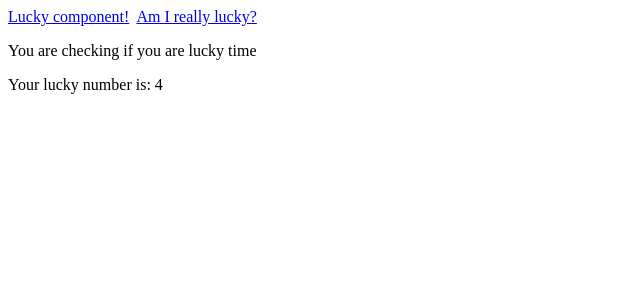
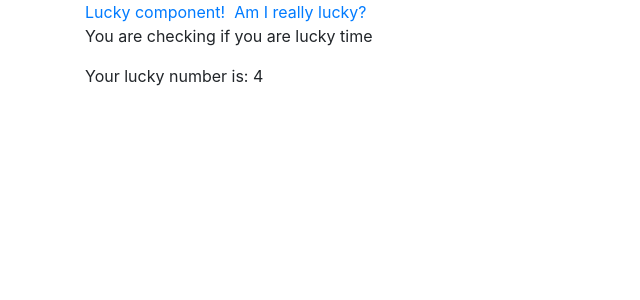
Before and after one commit to kumaruidivloper/memoryLeakApp, an Angular app: page /lucky in a window 1280 px wide. Shown: the top 300 px of the page, without its empty margins (0-640 px from the left). Built offline with nearby package versions, Linux system fonts and the light colour scheme.

Commit message:
bootstarp-with-memory-leak

```diff
--- a/angular.json
+++ b/angular.json
@@ -27,7 +27,8 @@
               "src/assets"
             ],
             "styles": [
-              "src/styles.scss"
+              "src/styles.scss",
+              "node_modules/bootstrap/dist/css/bootstrap.min.css"
             ],
             "scripts": [],
             "es5BrowserSupport": true
--- a/package.json
+++ b/package.json
@@ -19,6 +19,7 @@
     "@angular/platform-browser": "~7.2.0",
     "@angular/platform-browser-dynamic": "~7.2.0",
     "@angular/router": "~7.2.0",
+    "bootstrap": "^4.3.1",
     "core-js": "^2.5.4",
     "rxjs": "~6.3.3",
     "tslib": "^1.9.0",
--- a/src/app/app.component.html
+++ b/src/app/app.component.html
@@ -1,6 +1,6 @@
 <!--The content below is only a placeholder and can be replaced.-->
-<div class="navigation">
+<div class="container">
   <a routerLink="/lucky">Lucky component!</a>&nbsp;
   <a routerLink="/really">Am I really lucky?</a>
- </div>
- <router-outlet></router-outlet>
+</div>
+<router-outlet></router-outlet>
--- a/src/app/lucky/lucky.component.html
+++ b/src/app/lucky/lucky.component.html
@@ -1,2 +1,4 @@
-<p>You are checking if you are lucky {{displayCount}} time</p>
-<p>Your lucky number is: {{number}}</p>
+<div class="container">
+  <p>You are checking if you are lucky {{displayCount}} time</p>
+  <p>Your lucky number is: {{number}}</p>
+</div>
--- a/src/app/really/really.component.html
+++ b/src/app/really/really.component.html
@@ -1 +1,3 @@
-<p>Am I really lucky? Let's check that in console...</p>
+<div class="container">
+  <p>Am I really lucky? Let's check that in console...</p>
+</div>
```
Also changed, not shown: 2 other files (tests, documents, lock files or other folders).
